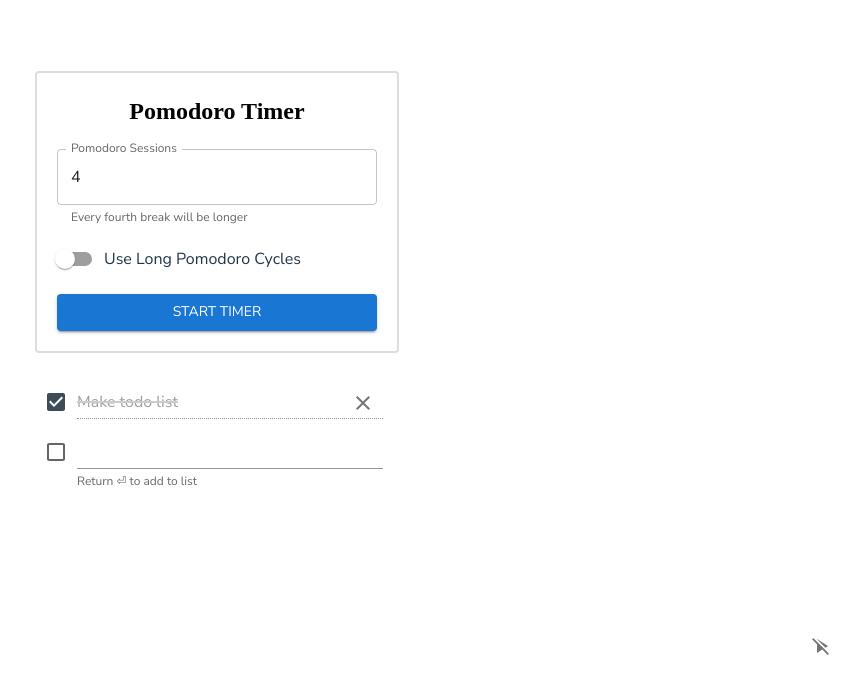
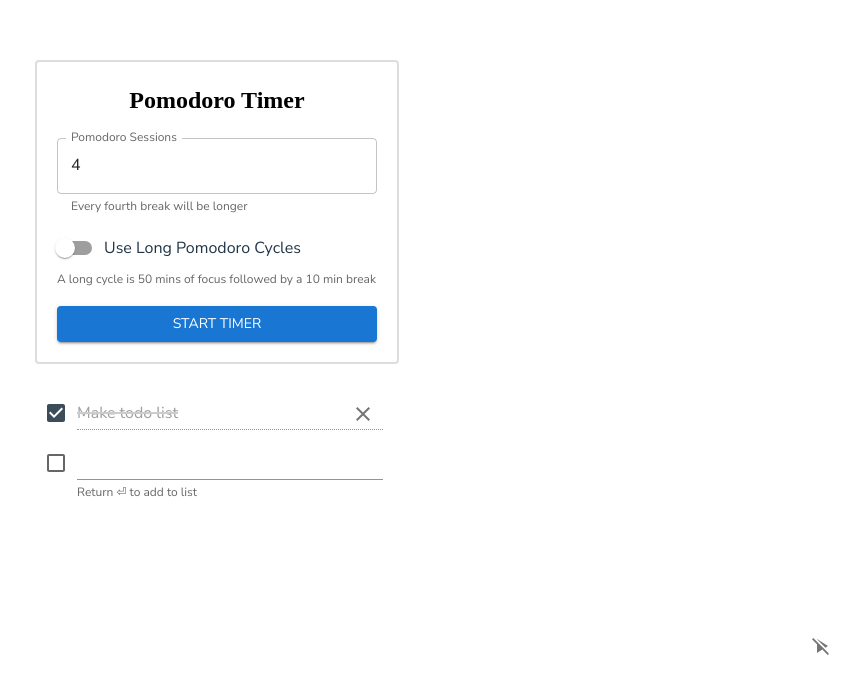
Before and after one commit to EvanRibey/pomodoro-timer, a React (Vite) app: page / in a window 1280 px wide. Shown: the part 118-800 px from the top of the page, without its empty margins (423-1280 px from the left). Built offline with nearby package versions, Linux system fonts and the light colour scheme; a web font is replaced by a local one.

Commit message:
fix issue with scrolling, set heights and helpers

```diff
--- a/src/App.css
+++ b/src/App.css
@@ -18,7 +18,6 @@ body {
 #root {
   max-width: 1280px;
   margin: 0 auto;
-  padding: 2rem;
   text-align: center;
   font-family: 'Nunito Sans', sans-serif;
 }
--- a/src/components/PomoForm.less
+++ b/src/components/PomoForm.less
@@ -4,6 +4,11 @@
   padding: 20px;
   border: 2px solid #ddd;
   border-radius: 4px;
+  width: 280px;
+
+  @media screen and (min-width: 768px) {
+    width: auto;
+  }
 
   .title {
     color: black;
@@ -13,7 +18,11 @@
 
   .interval-timer {
     margin-bottom: 12px;
-    min-width: 320px;
+    width: 280px;
+
+    @media screen and (min-width: 768px) {
+      width: 320px;
+    }
   }
 
   .long-switch {
--- a/src/components/PomoForm.tsx
+++ b/src/components/PomoForm.tsx
@@ -1,6 +1,5 @@
 import './PomoForm.less';
 import { useState, useCallback } from 'react';
-import classNames from 'classnames';
 import {
   Button,
   FormControlLabel,
@@ -55,7 +54,6 @@ export default function PomoForm({ onSubmitForm }: PomoFormProps) {
         value={numberPomodoros}
       />
       <FormControlLabel
-        classes={{ root: classNames({ 'long-switch': !isLongPomoChecked }) }}
         control={
           <Switch
             checked={isLongPomoChecked}
@@ -64,9 +62,7 @@ export default function PomoForm({ onSubmitForm }: PomoFormProps) {
         }
         label={POMO_FORM_LABEL_LONG_CYCLES}
       />
-      {isLongPomoChecked && (
-        <FormHelperText classes={{ root: 'long-switch' }}>{POMO_FORM_HELPER_LONG_CYCLES}</FormHelperText>
-      )}
+      <FormHelperText classes={{ root: 'long-switch' }}>{POMO_FORM_HELPER_LONG_CYCLES}</FormHelperText>
       <Button variant="contained" type="submit">Start timer</Button>
     </form>
   );
--- a/src/components/TodoList.less
+++ b/src/components/TodoList.less
@@ -1,4 +1,7 @@
 .todo-list {
-  min-width: 360px;
   margin-top: 28px;
+
+  @media screen and (min-width: 768px) {
+    min-width: 360px;
+  }
 }
```
